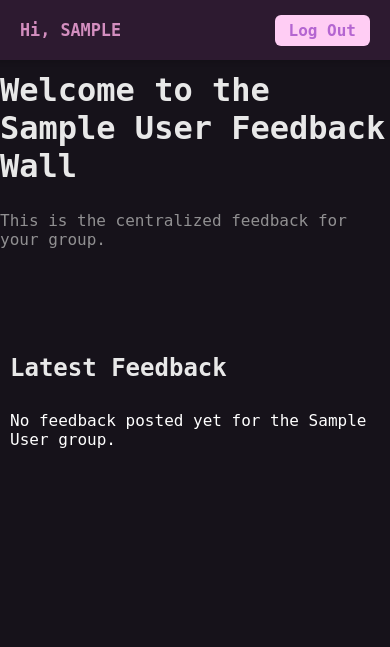
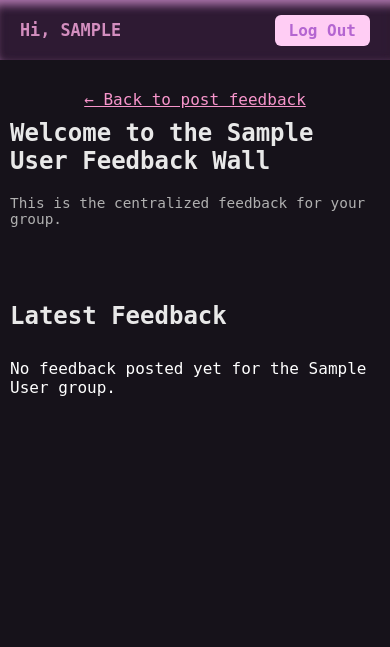
Before and after one commit to Lumineskz/AnonFeedbackWall, a PHP site: page /pages/wall.php in a window 390 px wide. Shown: the top 647 px of the page. After the commit the page ends 396 px from the top, so only its background shows below. Run offline with PHP 8.4, Linux system fonts and the light colour scheme; the visitor is signed in with stand-in values (Sample User, id 1); data that the repository does not hold is empty.

Commit message:
Edited top bar and made responsive

```diff
--- a/Code/assets/css/style.css
+++ b/Code/assets/css/style.css
@@ -28,7 +28,6 @@ body {
     color: #b0b0b0;
     margin-bottom: 20px;
     font-size: 1rem;
-    opacity: 0.8;
 }
 /* From Uiverse.io by 3HugaDa3 */
 .checkbox-wrapper {
@@ -520,6 +519,8 @@ input[type="submit"].signup-btn:focus {
     width: 100%;
     border-radius: 0 0 10px 10px;
     box-shadow: 0 2px 5px rgba(0, 0, 0, 0.15);
+    backdrop-filter: blur(5px) saturate(180%);
+    box-shadow: inset 5px 5px 10px rgba(255, 175, 250, 0.614);
 }
 
 .header-left .username {
@@ -552,7 +553,13 @@ input[type="submit"].signup-btn:focus {
   color: white;
   margin: 5px 10px;
 }
-
+.back-btn{
+  color: #f795cb;
+  margin-top: 30px;
+}
+.back-btn:hover{
+  text-decoration: dotted;
+}
 /* Wall Post */
 .post{
     background-color: #2b252f;
@@ -593,3 +600,46 @@ input[type="submit"].signup-btn:focus {
 .wall-page{
   margin-top: 50px;
 }
+
+@media (max-width: 768px) {
+    .login-form{
+      width: 80%;
+    }
+    .container {
+      width: 80%;
+      margin: 10px;
+      padding: 1.5rem;
+    }
+    .container .header-msg{
+      font-size: 1.5em;
+    }
+    .container .description-msg{
+      font-size: 0.9em;
+    }
+    .label{
+      font-size: 0.9em;
+    }
+    .wall-page{
+      margin-top: 90px;
+    }
+    .wall-page .header-msg{
+      font-size: 1.5rem;
+      margin: 10px;
+    }
+    .wall-page .description-msg{
+      font-size: 0.9rem;
+      margin: 10px;
+    }
+    .wall-container{
+        margin-top: 60px;
+        display: flex;
+        flex-direction: column;
+    }
+    .wall-container .post{
+      width: 100%;
+      max-width: 700px;
+    }
+    .back-btn{
+      margin-top: 0px;
+    }
+}
--- a/Code/pages/wall.php
+++ b/Code/pages/wall.php
@@ -34,12 +34,13 @@ $result = $stmt->get_result();
     <title><?= htmlspecialchars($group) ?> Feedback Wall</title>
     <link rel="stylesheet" href="../assets/css/style.css">
 </head>
+
 <body class="wall-page">
 
     <?php include('../includes/header.php'); ?>
 
     <!-- WRAP the content in the .container class and add margin-top to clear the fixed header -->
-
+        <a href="./index.php" class="back-btn">← Back to post feedback</a>
         <h1 class="header-msg">Welcome to the <?= htmlspecialchars($group) ?> Feedback Wall</h1>
         <p class="description-msg">This is the centralized feedback for your group.</p>
 <div class="wall-container">
```
